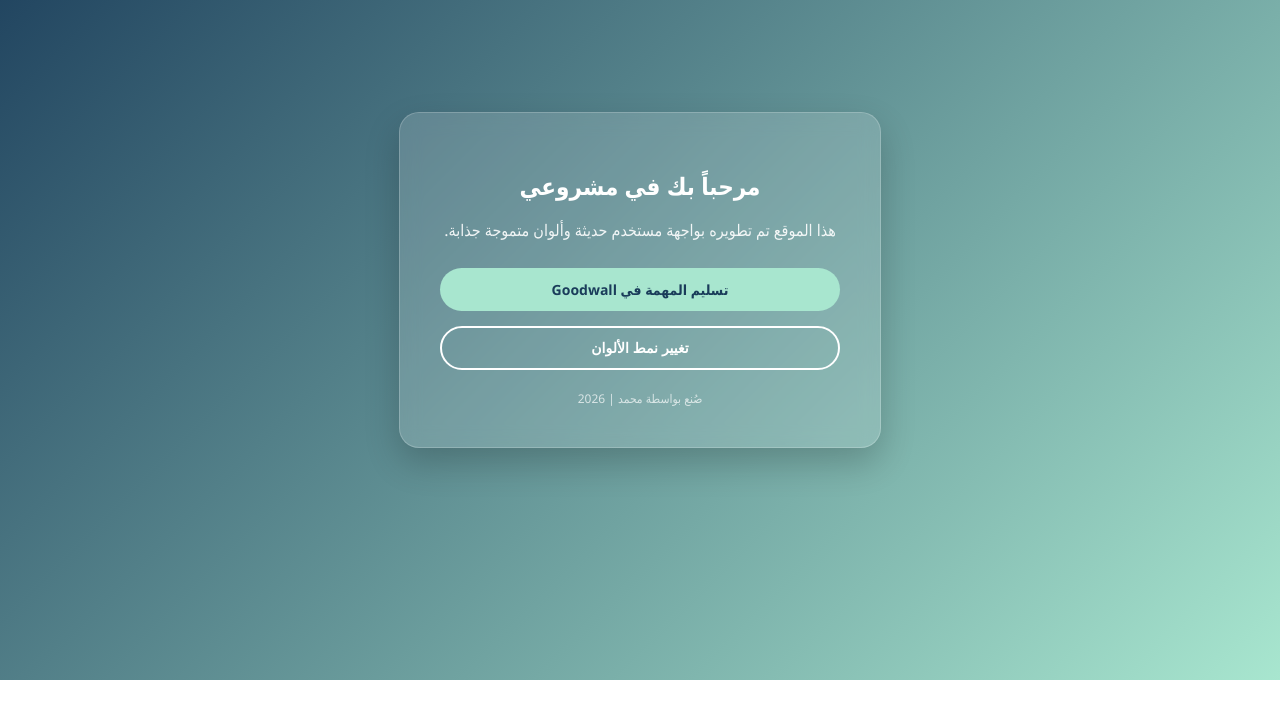
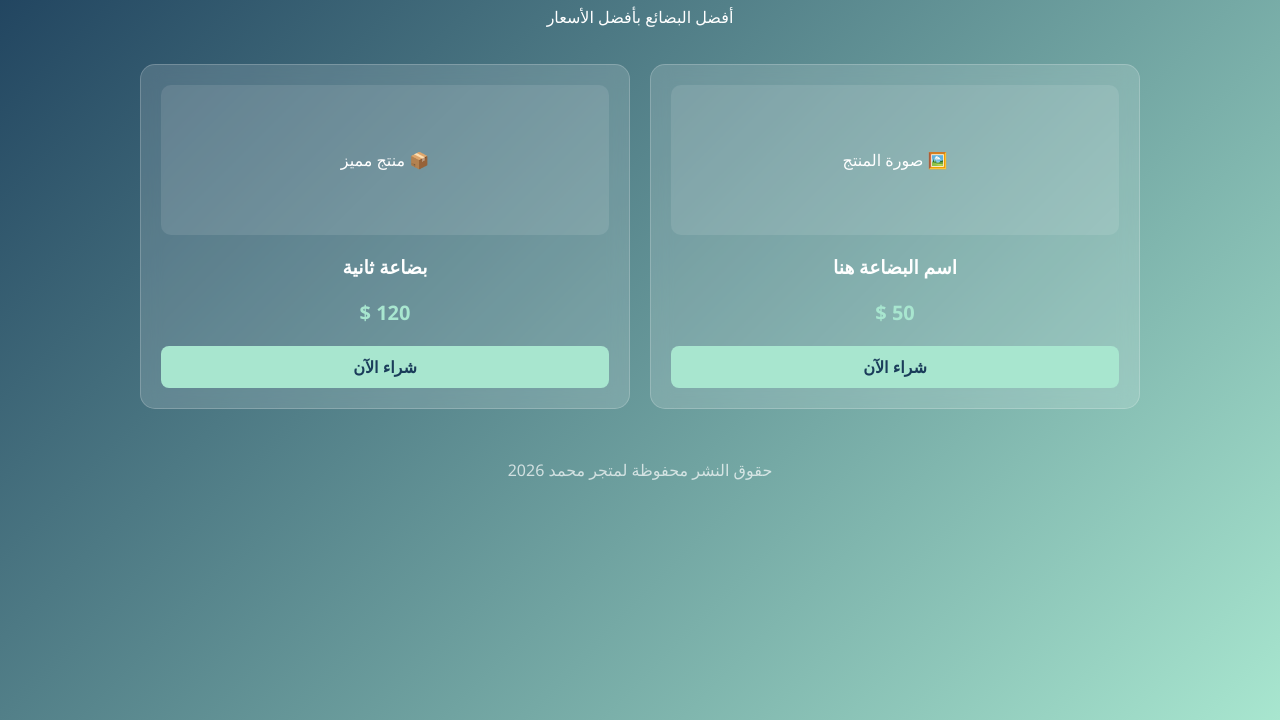
Before and after one commit to mhmadsraj7-dot/my-first-code, a plain HTML site: page index.html in a window 1280 px wide. Shown: the part 120-840 px from the top of the page. Before the commit the page ends 800 px from the top, so only its background shows below. Drawn offline with Linux system fonts and the light colour scheme.

Commit message:
Update index.html

```diff
--- a/index.html
+++ b/index.html
@@ -3,93 +3,84 @@
 <head>
     <meta charset="UTF-8">
     <meta name="viewport" content="width=device-width, initial-scale=1.0">
-    <title>مشروع محمد المطور</title>
+    <title>متجر محمد الإلكتروني</title>
     <style>
-        /* إعدادات الخلفية والتموج الذي طلبته */
         body {
-            font-family: 'Segoe UI', Tahoma, Geneva, Verdana, sans-serif;
+            font-family: 'Segoe UI', sans-serif;
             background: linear-gradient(135deg, #1a3c5a 0%, #a8e6cf 100%);
-            height: 100vh;
             margin: 0;
-            display: flex;
-            justify-content: center;
-            align-items: center;
-            color: #fff;
+            padding: 20px;
+            color: white;
+            min-height: 100vh;
         }
-
-        /* حاوية الواجهة (UI Card) */
-        .container {
+        header { text-align: center; padding: 20px; }
+        .shop-container {
+            display: grid;
+            grid-template-columns: repeat(auto-fit, minmax(250px, 1fr));
+            gap: 20px;
+            max-width: 1000px;
+            margin: 0 auto;
+        }
+        .product-card {
             background: rgba(255, 255, 255, 0.15);
             backdrop-filter: blur(10px);
-            padding: 40px;
-            border-radius: 20px;
-            box-shadow: 0 15px 35px rgba(0,0,0,0.2);
+            border-radius: 15px;
+            padding: 20px;
             text-align: center;
             border: 1px solid rgba(255,255,255,0.2);
-            max-width: 400px;
-            width: 90%;
+            transition: 0.3s;
         }
-
-        h1 { margin-bottom: 10px; font-size: 24px; }
-        p { font-size: 16px; opacity: 0.9; line-height: 1.6; }
-
-        /* تنسيق الأزرار (الخيارات) */
-        .button-group {
+        .product-card:hover { transform: translateY(-5px); }
+        .product-image {
+            width: 100%;
+            height: 150px;
+            background: rgba(255,255,255,0.1);
+            border-radius: 10px;
             display: flex;
-            flex-direction: column;
-            gap: 15px;
-            margin-top: 25px;
+            align-items: center;
+            justify-content: center;
+            margin-bottom: 15px;
         }
-
-        .btn {
-            padding: 12px 25px;
-            border: none;
-            border-radius: 30px;
-            cursor: pointer;
+        .price { font-size: 20px; font-weight: bold; color: #a8e6cf; }
+        .buy-btn {
+            display: block;
+            background: #a8e6cf;
+            color: #1a3c5a;
+            padding: 10px;
+            text-decoration: none;
+            border-radius: 8px;
+            margin-top: 15px;
             font-weight: bold;
-            text-decoration: none;
-            transition: 0.3s;
-            font-size: 14px;
         }
-
-        .btn-primary { background: #a8e6cf; color: #1a3c5a; }
-        .btn-primary:hover { background: #8cd3ba; transform: translateY(-3px); }
-
-        .btn-outline {
-            background: transparent;
-            color: #fff;
-            border: 2px solid #fff;
-        }
-        .btn-outline:hover { background: #fff; color: #1a3c5a; }
-
-        footer { margin-top: 20px; font-size: 12px; opacity: 0.7; }
+        .buy-btn:hover { background: #fff; }
     </style>
 </head>
 <body>
 
-    <div class="container">
-        <h1>مرحباً بك في مشروعي</h1>
-        <p>هذا الموقع تم تطويره بواجهة مستخدم حديثة وألوان متموجة جذابة.</p>
+<header>
+    <h1>متجر محمد 🛍️</h1>
+    <p>أفضل البضائع بأفضل الأسعار</p>
+</header>
 
-        <div class="button-group">
-            <a href="https://www.goodwall.io/tags/ShareMyProject" class="btn btn-primary">تسليم المهمة في Goodwall</a>
-
-            <button class="btn btn-outline" onclick="changeTheme()">تغيير نمط الألوان</button>
-        </div>
-
-        <footer>صُنع بواسطة محمد | 2026</footer>
+<div class="shop-container">
+    <div class="product-card">
+        <div class="product-image">🖼️ صورة المنتج</div>
+        <h3>اسم البضاعة هنا</h3>
+        <p class="price">50 $</p>
+        <a href="#" class="buy-btn" onclick="alert('تمت الإضافة للسلة!')">شراء الآن</a>
     </div>
 
-    <script>
-        function changeTheme() {
-            const body = document.body;
-            if (body.style.background.includes('#1a3c5a')) {
-                body.style.background = "linear-gradient(135deg, #a8e6cf 0%, #1a3c5a 100%)";
-            } else {
-                body.style.background = "linear-gradient(135deg, #1a3c5a 0%, #a8e6cf 100%)";
-            }
-        }
-    </script>
+    <div class="product-card">
+        <div class="product-image">📦 منتج مميز</div>
+        <h3>بضاعة ثانية</h3>
+        <p class="price">120 $</p>
+        <a href="#" class="buy-btn" onclick="alert('تمت الإضافة للسلة!')">شراء الآن</a>
+    </div>
+</div>
+
+<footer style="text-align: center; margin-top: 50px; opacity: 0.7;">
+    حقوق النشر محفوظة لمتجر محمد 2026
+</footer>
 
 </body>
 </html>
```
